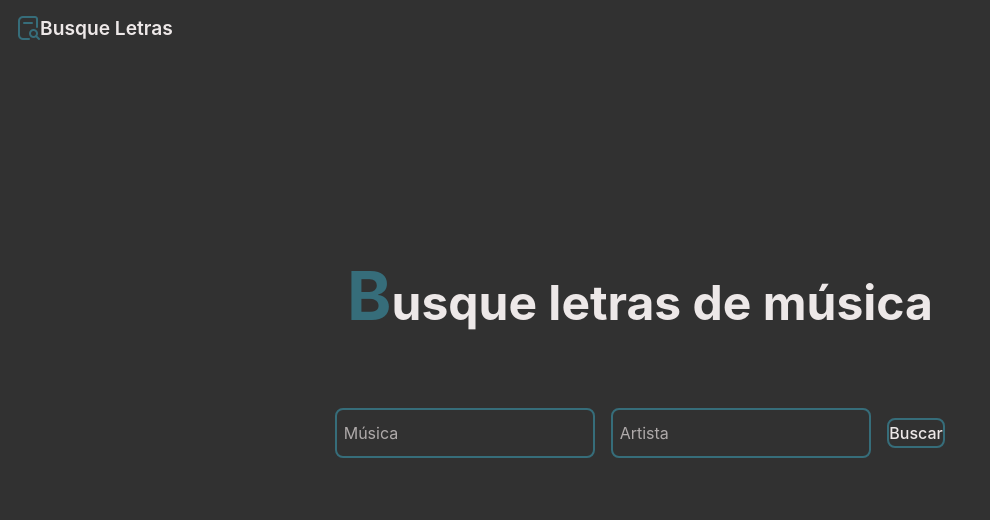
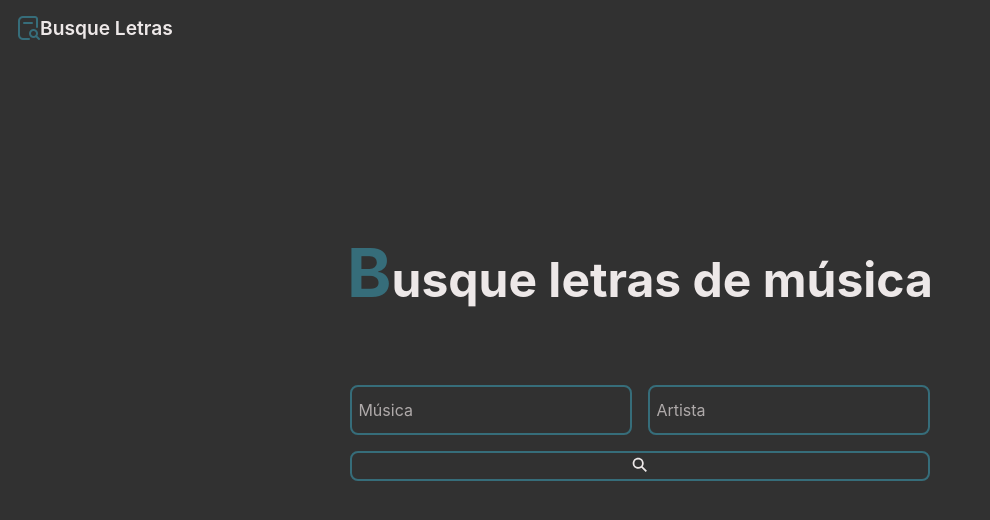
Before and after one commit to monickevelyn/busque-letras, a React (Vite) app: page / in a window 1280 px wide. Shown: the top 520 px of the page, without its empty margins (0-990 px from the left). Built offline with nearby package versions, Linux system fonts and the light colour scheme.

Commit message:
--up btn lupa

```diff
--- a/src/components/search/Search.jsx
+++ b/src/components/search/Search.jsx
@@ -3,6 +3,7 @@ import Message from "../message/Message";
 import { useNavigate } from "react-router-dom";
 import { useContext, useState } from "react";
 import { VarContext } from "../../context/Context";
+import { IoSearchSharp } from "react-icons/io5";
 
 export default function Search(){
   const { artist, setArtist, title, setTitle, lyrics, setLyrics } = useContext(VarContext)
@@ -55,7 +56,7 @@ export default function Search(){
               onChange={e => setArtist(e.target.value)}
               value={artist}
           />
-          <button type="submit" onClick={OnSearch}>Buscar</button>
+          <button type="submit" onClick={OnSearch}><IoSearchSharp className="lupa" /></button>
         </form>
         {
           showMessage === true &&
--- a/src/components/search/style.search.scss
+++ b/src/components/search/style.search.scss
@@ -39,14 +39,13 @@
         border: none;
         background: none;
         outline: none;
-        // width: 80px;
         height: 30px;
         color: var(--fontcolor);
         font-size: 1em;
         border: 2px solid var(--color2);
         border-radius: 8px;
-        font-weight: 500;
-        flex: 1 0 40px;
+        flex: 1 0 30px;
+        padding: 0.2em;
     }
 
     button:hover {
@@ -56,4 +55,8 @@
         transform: rotate(1.1);
         transition: all 0.3s;
     }
+
+    .lupa {
+        font-size: 1.1em;
+    }
 }
```
